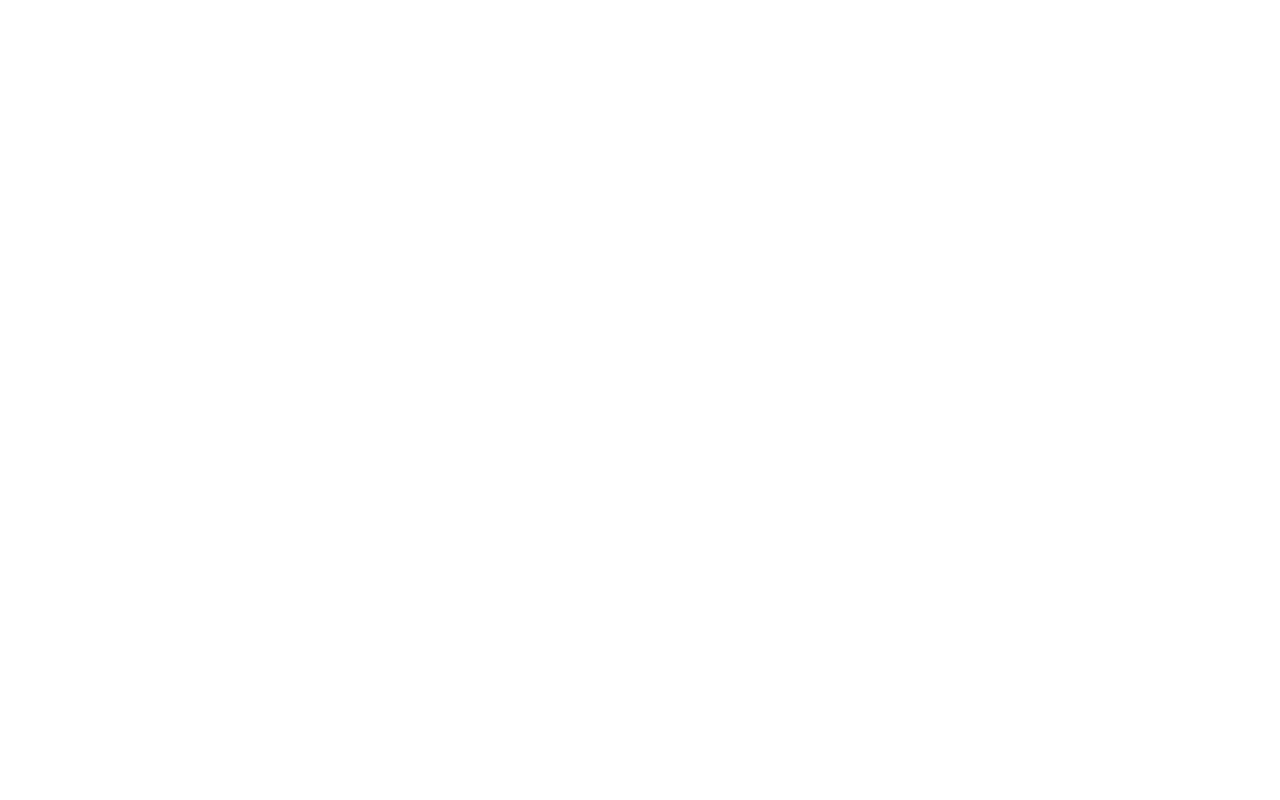
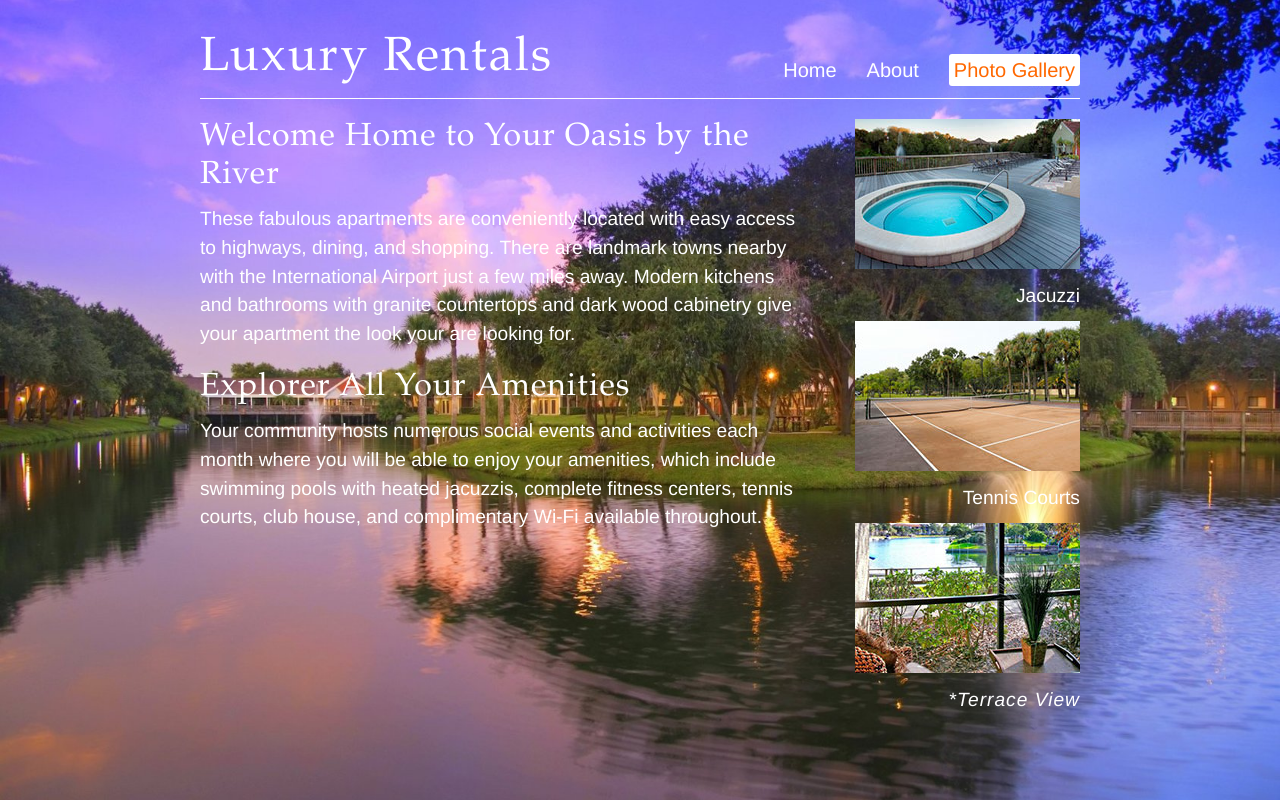
Before and after one commit to GuruFern/DWS2, a plain HTML site: page Wk1_Lopez_Fernando/Website 1/index.html in a window 1280 px wide. Drawn offline with Linux system fonts and the light colour scheme.

Commit message:
Progress on Website 1

```diff
--- a/Wk1_Lopez_Fernando/Website 1/_css/main.css
+++ b/Wk1_Lopez_Fernando/Website 1/_css/main.css
@@ -1,2 +1,201 @@
 @charset "UTF-8";
 /* CSS Document */
+
+/*-------------------- CSS Reset --------------------*/
+
+/* http://meyerweb.com/eric/tools/css/reset/
+   v2.0 | 20110126
+   License: none (public domain)
+*/
+
+html, body, div, span, applet, object, iframe,
+h1, h2, h3, h4, h5, h6, p, blockquote, pre,
+a, abbr, acronym, address, big, cite, code,
+del, dfn, em, img, ins, kbd, q, s, samp,
+small, strike, strong, sub, sup, tt, var,
+b, u, i, center,
+dl, dt, dd, ol, ul, li,
+fieldset, form, label, legend,
+table, caption, tbody, tfoot, thead, tr, th, td,
+article, aside, canvas, details, embed,
+figure, figcaption, footer, header, hgroup,
+menu, nav, output, ruby, section, summary,
+time, mark, audio, video {
+	margin: 0;
+	padding: 0;
+	border: 0;
+	font-size: 100%;
+	font: inherit;
+	vertical-align: baseline;
+	font-family: "Helvetica Neue", Helvetica, Arial, sans-serif;
+}
+
+/* HTML5 display-role reset for older browsers */
+article, aside, details, figcaption, figure,
+footer, header, hgroup, menu, nav, section {
+	display: block;
+}
+body {
+	line-height: 1;
+}
+ol, ul {
+	list-style: none;
+}
+blockquote, q {
+	quotes: none;
+}
+blockquote:before, blockquote:after,
+q:before, q:after {
+	content: '';
+	content: none;
+}
+table {
+	border-collapse: collapse;
+	border-spacing: 0;
+}
+
+/*-------------------- Main Styling --------------------*/
+
+
+html {
+	height: 100%;
+	background: url(../_images/background.v2.jpg) no-repeat center center fixed;
+	-webkit-background-size: cover;
+	-moz-background-size: cover;
+	-o-background-size: cover;
+	background-size: cover;
+	font: 1em/150% "Helvetica Neue", Helvetica, Arial, sans-serif;
+	color: #fff;
+}
+
+body {
+	max-width: 960px;
+	margin: 0 auto;
+}
+
+#wrapper {
+	width: 91.666666666666%;
+	margin: 0 4.166666666667% 0 4.166666666667%;
+}
+
+img {
+	max-width: 100%;
+}
+
+a {
+	color: #fff;
+}
+
+a[href] {
+	text-decoration: none;
+}
+
+header {
+	border-bottom: 1px solid #fff;
+	margin-bottom: 20px;
+}
+
+h1 {
+	font: 3em Garamond, Baskerville, 'Baskerville Old Face', 'Hoefler Text', 'Times New Roman', serif;
+	margin: 30px 0 10px 0;
+	float: left;
+	letter-spacing: 2px;
+}
+
+h2 {
+	font: normal 2em Garamond, Baskerville, 'Baskerville Old Face', 'Hoefler Text', 'Times New Roman', serif;
+	margin-bottom: 10px;
+}
+
+p {
+	font-size: 1.2em;
+	margin-bottom: 20px;
+	line-height: 150%;
+}
+
+nav {
+	float: right;
+	margin-top: 60px;
+}
+
+nav li {
+	float: left;
+	margin-left: 1.5em;
+	font-size: 20px;
+}
+
+nav li:nth-child(3) a {
+	color: #FF6800;
+	background: white;
+	padding: 5px;
+	border-radius: 3px;
+}
+
+section {
+	width: 68%;
+	float: left;
+	margin-right: 2%;
+}
+
+article > h2 {
+	letter-spacing: 1px;
+}
+
+aside {
+	width: 30%;
+	float: left;
+	text-align: right;
+}
+
+img + p {
+	margin: 10px 0;
+}
+
+aside p:last-child {
+	font-style: italic;
+	letter-spacing: 1px;
+}
+
+.clear {
+	clear: both;
+}
+
+/*-------------------- Media Queries -------------------*/
+
+/* iPads (portrait and landscape) ----------- */
+@media only screen and (min-device-width : 768px) and (max-device-width : 1024px) {
+/* Styles */
+}
+
+/* Smartphones (landscape) ----------- */
+@media only screen and (min-width : 321px) {
+/* Styles */
+}
+
+/* Smartphones (portrait) ----------- */
+@media only screen and (max-width : 320px) {
+	h1 {
+		float: none;
+		font-size: 2.5em;
+	}
+
+	nav {
+		float: none;
+		margin-top: 20px;
+	}
+
+	nav li {
+    	margin: 0 .9em 20px 0;
+	}
+
+	section {
+		float: none;
+		width: 100%;
+	}
+
+	aside {
+		float: none;
+		width: 100%;
+		text-align: center;
+	}
+}
--- a/Wk1_Lopez_Fernando/Website 1/index.html
+++ b/Wk1_Lopez_Fernando/Website 1/index.html
@@ -2,11 +2,50 @@
 <html>
 <head>
 <meta charset="UTF-8">
-<title>Untitled Document</title>
+<title>Luxury Rentals</title>
 <meta name="viewport" content="initial-scale=1, maximum-scale=1">
 <link href="_css/main.css" rel="stylesheet" type="text/css">
 </head>
 
 <body>
+	<div id="wrapper">
+        <header>
+            <h1>Luxury Rentals</h1>
+
+            <nav>
+                <ul>
+                    <li><a href="index.html">Home</a></li>
+                    <li><a href="">About</a></li>
+                    <li><a href="">Photo Gallery</a></li>
+                </ul>
+            </nav>
+
+            <div class="clear"></div>
+        </header>
+
+        <section>
+          <article>
+                <h2>Welcome Home to Your Oasis by the River</h2>
+                <p>These fabulous apartments are conveniently located with easy access to highways, dining, and shopping. There are landmark towns nearby with the International Airport just a few miles away. Modern kitchens and bathrooms with granite countertops and dark wood cabinetry  give your apartment the look your are looking for. </p>
+
+                <h2>Explorer All Your Amenities</h2>
+                <p>Your community hosts numerous social events and activities each month where you will be able to enjoy your amenities, which include swimming pools with heated jacuzzis, complete fitness centers, tennis courts, club house, and complimentary Wi-Fi available throughout. </p>
+          </article>
+        </section>
+
+        <aside>
+        	<img src="_images/jacuzzi.jpg" alt="Jacuzzi">
+            <p>Jacuzzi</p>
+
+            <img src="_images/tennis.courts.jpg" alt="Tennis Courts">
+            <p>Tennis Courts</p>
+
+            <img src="_images/terrace.jpg" alt="Terrace View">
+            <p>*Terrace View</p>
+        </aside>
+
+        <div class="clear"></div>
+    </div>
 </body>
+
 </html>
```
Also changed, not shown: Wk1_Lopez_Fernando/Website 1/_images/background.jpg (added), Wk1_Lopez_Fernando/Website 1/_images/background.v2.jpg (added), Wk1_Lopez_Fernando/Website 1/_images/image.placeholder.png (added), Wk1_Lopez_Fernando/Website 1/_images/jacuzzi.jpg (added), Wk1_Lopez_Fernando/Website 1/_images/logo.png (added), Wk1_Lopez_Fernando/Website 1/_images/tennis.courts.jpg (added), Wk1_Lopez_Fernando/Website 1/_images/terrace.jpg (added).
